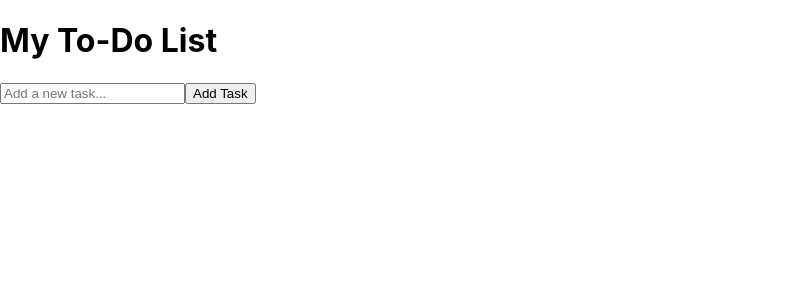
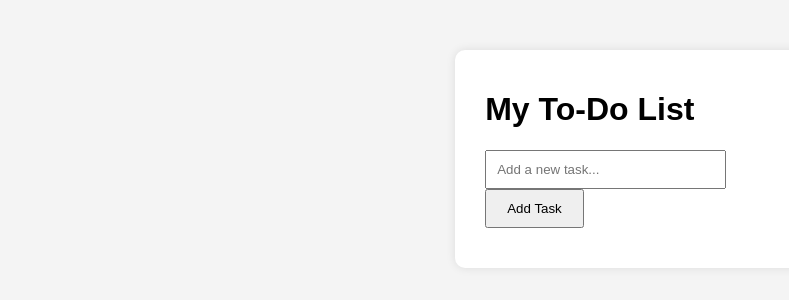
Before and after one commit to AviralYO/todo-list-student-union, a React (Create React App) app: page / in a window 1280 px wide. Shown: the top 300 px of the page, without its empty margins (0-789 px from the left). Built offline with nearby package versions, Linux system fonts and the light colour scheme.

Commit message:
Update App.css

```diff
--- a/src/App.css
+++ b/src/App.css
@@ -1,38 +1,37 @@
-.App {
-  text-align: center;
+body {
+  font-family: Arial, sans-serif;
+  background: #f4f4f4;
+  display: flex;
+  justify-content: center;
+  padding-top: 50px;
+  margin: 0;
 }
 
-.App-logo {
-  height: 40vmin;
-  pointer-events: none;
+.container {
+  background: white;
+  padding: 20px 30px;
+  border-radius: 10px;
+  box-shadow: 0 0 10px rgba(0,0,0,0.1);
 }
 
-@media (prefers-reduced-motion: no-preference) {
-  .App-logo {
-    animation: App-logo-spin infinite 20s linear;
-  }
+input[type="text"] {
+  padding: 10px;
+  width: 70%;
+  margin-right: 10px;
 }
 
-.App-header {
-  background-color: #282c34;
-  min-height: 100vh;
-  display: flex;
-  flex-direction: column;
-  align-items: center;
-  justify-content: center;
-  font-size: calc(10px + 2vmin);
-  color: white;
+button {
+  padding: 10px 20px;
+  cursor: pointer;
 }
 
-.App-link {
-  color: #61dafb;
+ul {
+  list-style-type: none;
+  padding: 0;
+  margin-top: 20px;
 }
 
-@keyframes App-logo-spin {
-  from {
-    transform: rotate(0deg);
-  }
-  to {
-    transform: rotate(360deg);
-  }
+li {
+  padding: 10px 0;
+  border-bottom: 1px solid #ccc;
 }
```
